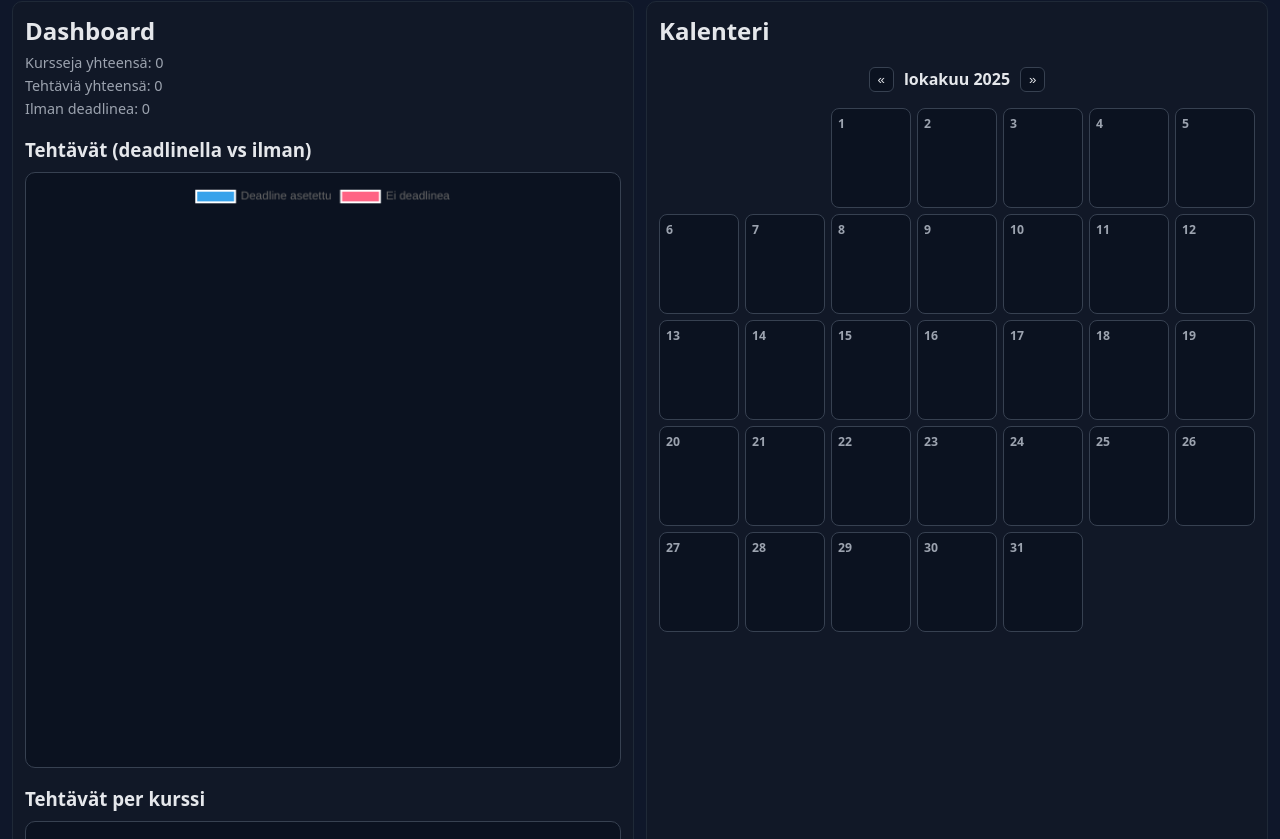
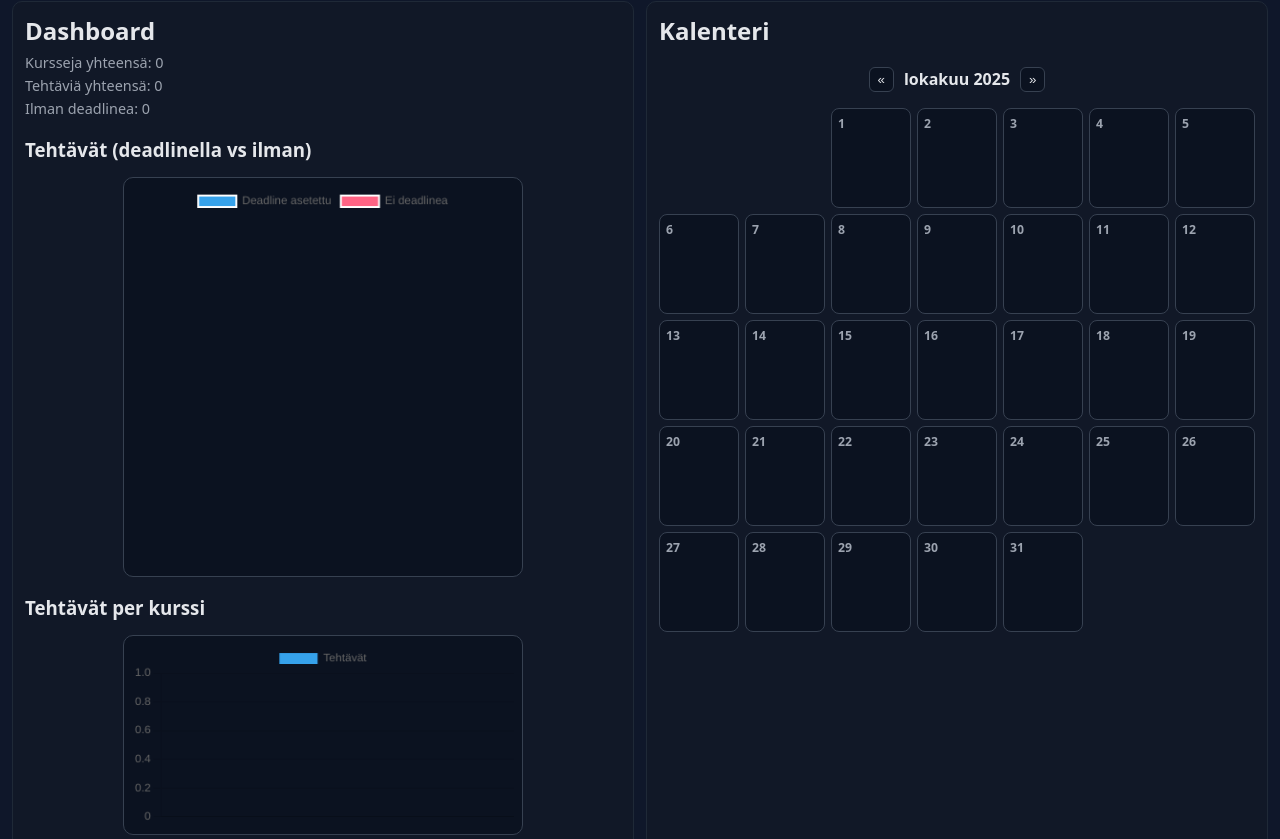
Before and after one commit to williamis/student-planner-dashboard, a plain HTML site: page index.html in a window 1280 px wide. Shown: the part 442-1281 px from the top of the page. Drawn offline with nearby package versions, Linux system fonts and the light colour scheme.

Commit message:
Fix: korjasin charttien ja graphien kokoa

```diff
--- a/styles.css
+++ b/styles.css
@@ -174,3 +174,11 @@ li {
 #calendar-header span {
   font-weight: bold;
 }
+
+#dashboard canvas {
+  width: 100% !important;
+  max-width: 400px;   /* sopiva max leveys */
+  aspect-ratio: 1 / 1; /* pitää ympyrän pyöreänä */
+  margin: 15px auto;
+  display: block;
+}
```
